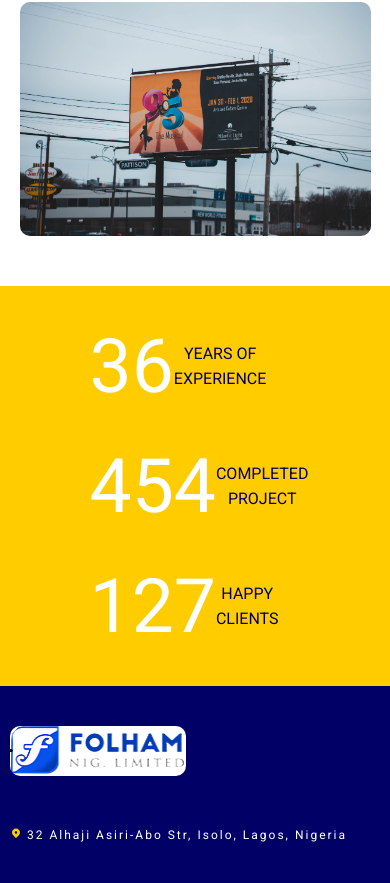
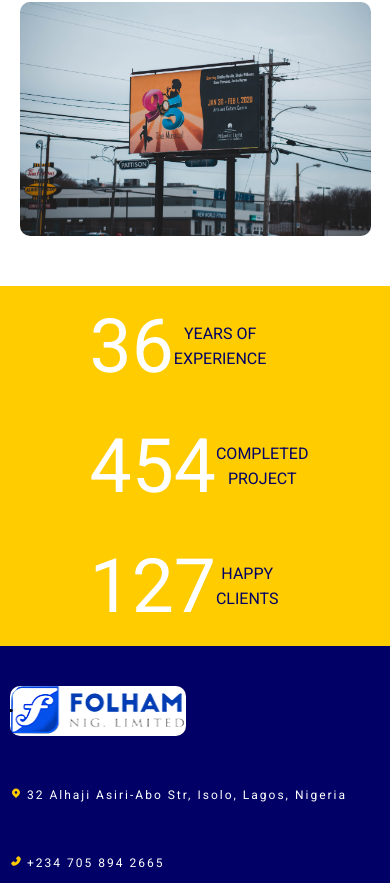
Before and after one commit to ogunsolu007/folham-website, a React (Vite) app in the folder folham/: page / in a window 390 px wide. Shown: the part 2617-3500 px from the top of the page. Built offline with nearby package versions, Linux system fonts and the light colour scheme.

Commit message:
image overflow fixed

```diff
--- a/folham/src/Container/Home/home.css
+++ b/folham/src/Container/Home/home.css
@@ -116,15 +116,14 @@ img {
 }
 .company_history-img img {
   width: 400px;
+  overflow: hidden;
 }
 .numbers {
   background: var(--color-orange-yellow);
-  width: 100%;
 }
 .numbers_container {
-  display: flex;
-  align-items: center;
-  justify-content: space-evenly;
+  /* display: flex;
+  align-items: center; */
 }
 
 .numbers_stat {
@@ -239,10 +238,11 @@ img {
     font-size: 16px;
     font-weight: 100;
   }
+  .numbers {
+    max-width: 100%;
+  }
   .numbers_container {
     flex-direction: column;
-    align-items: flex-start;
-    padding: 20px 0;
   }
   .numbers_stat {
     border: none;
```
